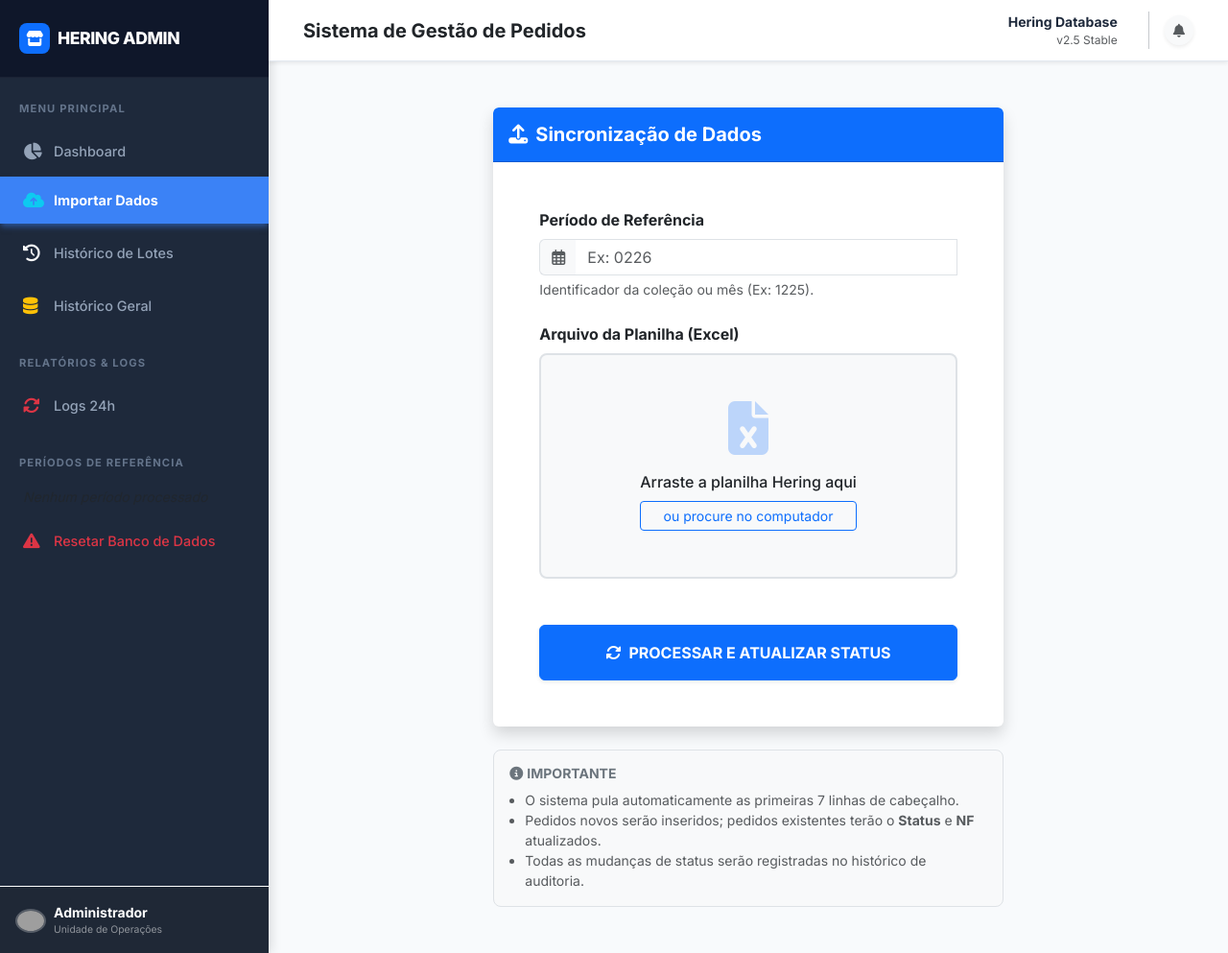
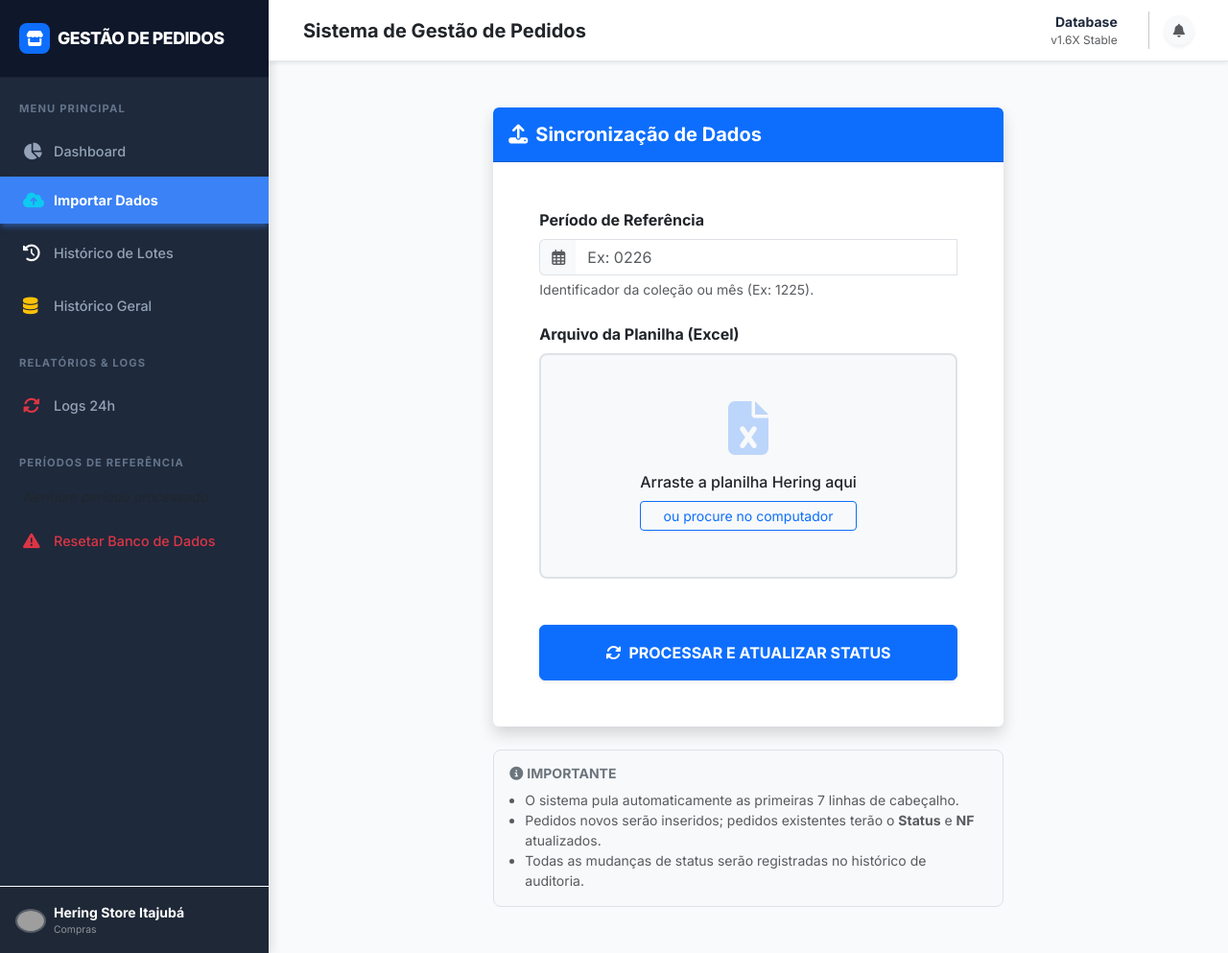
Before and after one commit to diegoheringitajuba-beep/controle_pedidos, a Flask app: page /importar in a window 1280 px wide. Shown: the whole page at 96% size. Run offline with Flask 3, Linux system fonts and the light colour scheme; grey boxes are pictures that could not be loaded.

Commit message:
Update base.html

```diff
--- a/templates/base.html
+++ b/templates/base.html
@@ -3,7 +3,7 @@
 <head>
     <meta charset="UTF-8">
     <meta name="viewport" content="width=device-width, initial-scale=1.0">
-    <title>{% block title %}Hering Admin | Gestão de Franquias{% endblock %}</title>
+    <title>{% block title %}Hering Admin | Gestão de Pedidos{% endblock %}</title>
 
     <!-- Bootstrap 5 CSS -->
     <link href="https://cdn.jsdelivr.net/npm/bootstrap@5.3.0/dist/css/bootstrap.min.css" rel="stylesheet">
@@ -160,7 +160,7 @@
             <div class="bg-primary rounded-3 p-2 me-2 d-flex align-items-center justify-content-center" style="width: 32px; height: 32px;">
                 <i class="fas fa-store text-white m-0" style="font-size: 1rem;"></i>
             </div>
-            <span>HERING ADMIN</span>
+            <span>GESTÃO DE PEDIDOS</span>
         </div>
 
         <div class="list-group list-group-flush flex-grow-1 overflow-auto">
@@ -213,8 +213,8 @@
                     <img src="https://ui-avatars.com/api/?name=Admin&background=3b82f6&color=fff" class="rounded-circle border border-2 border-white border-opacity-25" width="32" alt="User">
                 </div>
                 <div class="flex-grow-1 ms-2 overflow-hidden">
-                    <p class="mb-0 text-white small fw-bold text-truncate">Administrador</p>
-                    <p class="mb-0 text-white-50 x-small" style="font-size: 0.65rem;">Unidade de Operações</p>
+                    <p class="mb-0 text-white small fw-bold text-truncate">Hering Store Itajubá</p>
+                    <p class="mb-0 text-white-50 x-small" style="font-size: 0.65rem;">Compras</p>
                 </div>
             </div>
         </div>
@@ -232,8 +232,8 @@
                 </span>
                 <div class="ms-auto d-flex align-items-center">
                     <div class="text-end me-3 d-none d-sm-block">
-                        <p class="mb-0 fw-bold small">Hering Database</p>
-                        <p class="mb-0 text-muted x-small">v2.5 Stable</p>
+                        <p class="mb-0 fw-bold small">Database</p>
+                        <p class="mb-0 text-muted x-small">v1.6X Stable</p>
                     </div>
                     <div class="vr mx-3 d-none d-sm-block"></div>
                     <button class="btn btn-sm btn-light rounded-circle shadow-sm position-relative">
```
